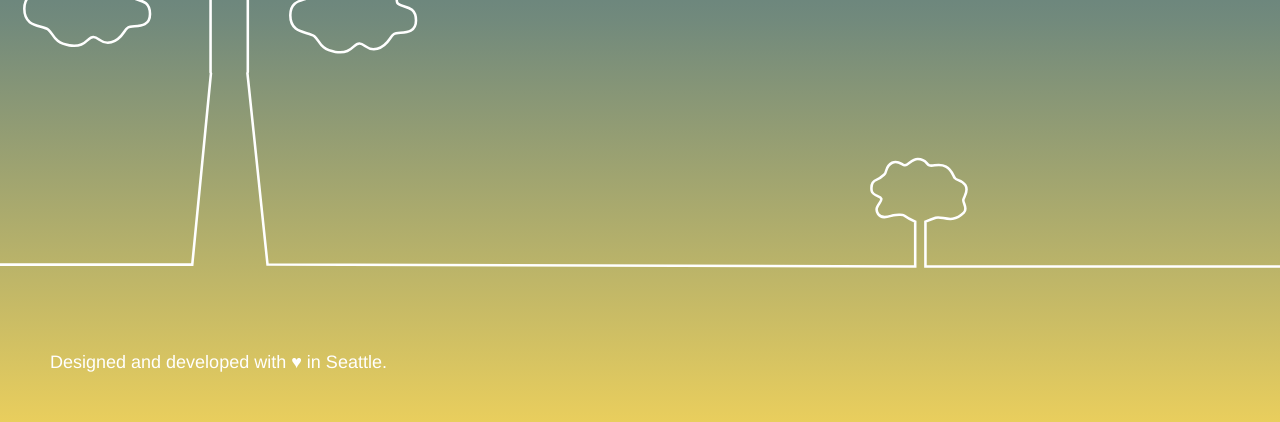
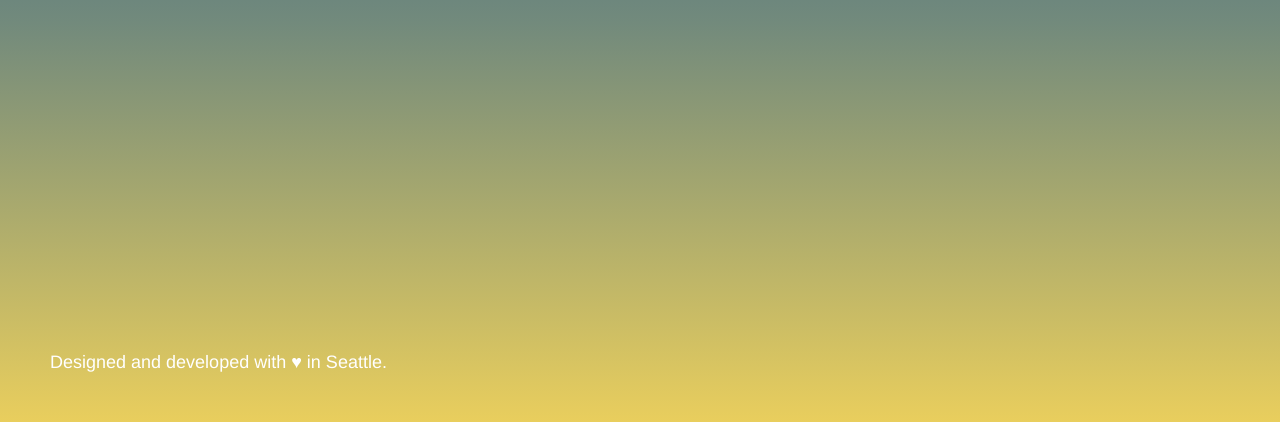
Before and after one commit to t3eischens/My-first-Project, a website: page public/index.html in a window 1280 px wide. Shown: the part 378-800 px from the top of the page. Drawn offline with Linux system fonts and the light colour scheme.

Commit message:
no tree TPE

```diff
--- a/public/index.html
+++ b/public/index.html
@@ -12,7 +12,7 @@
 <body class="">
     <div class="wrapper">
         <div class="graphics">
-            <div class="tower">
+           <!--  <div class="tower">
                 <svg version="1.1" id="Layer_1" xmlns="http://www.w3.org/2000/svg" xmlns:xlink="http://www.w3.org/1999/xlink" x="0px" y="0px"
                      viewBox="-11 170 1000 429" enable-background="new -11 170 1000 429" xml:space="preserve">
                     <path class="path" fill="none" stroke="#FFFFFF" stroke-width="2" stroke-miterlimit="10" d="M989,595H712v-35c0,0,4.5-1.8,8-3
@@ -41,7 +41,7 @@
                                                                                                   c-5-0.1-5.5,8.6-18.8,6.6c-12.3-1.9-12.3-9.1-16.4-12.3C229.7,411.3,215.8,413.6,215.8,398.8z"/>
                 </svg>
 
-            </div>
+            </div> -->
         </div>
 
         <header>
```
